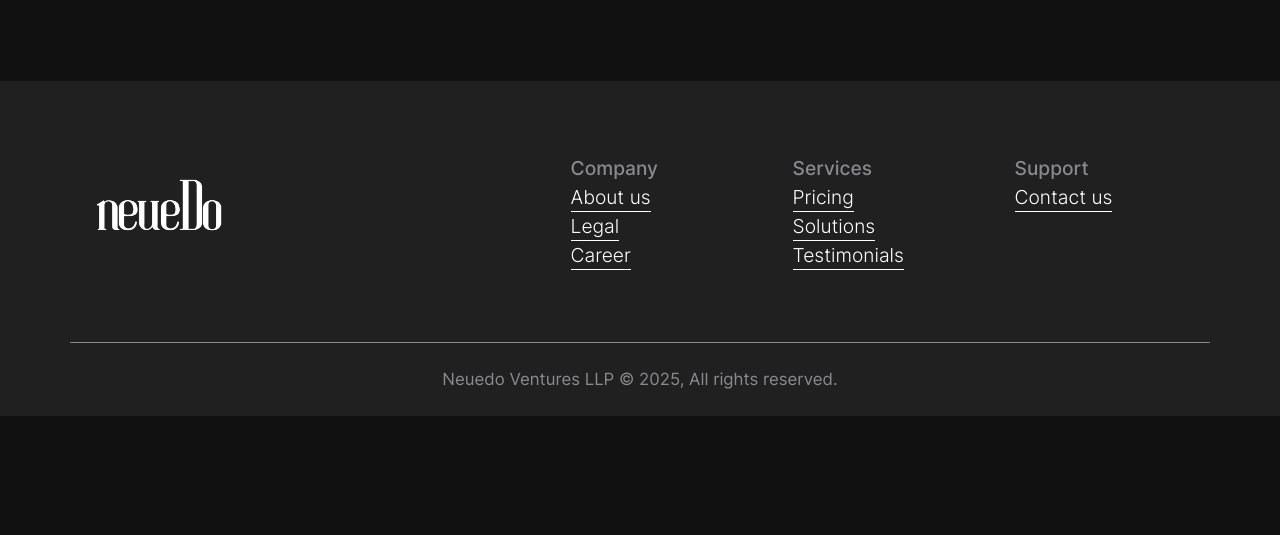
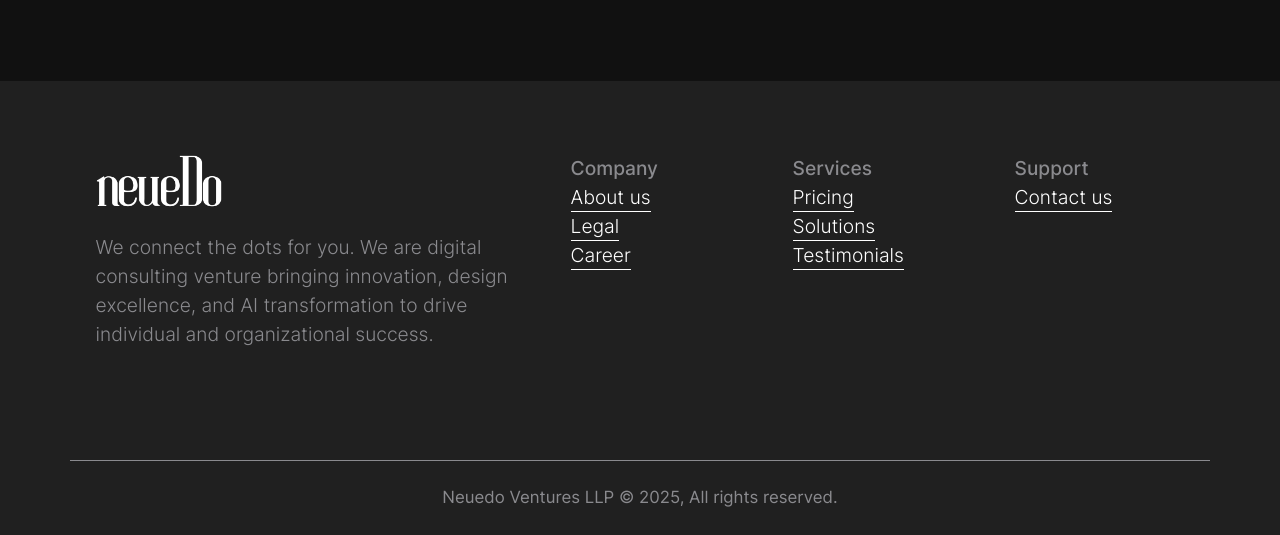
Before and after one commit to Neuedo/swift.github.io, a plain HTML site: page index.html in a window 1280 px wide. Shown: the part 4129-4664 px from the top of the page. Before the commit the page ends 4545 px from the top, so only its background shows below. Drawn offline with Linux system fonts and the light colour scheme.

Commit message:
Footer update

```diff
--- a/index.html
+++ b/index.html
@@ -504,11 +504,11 @@ Lorem ipsum dolor sit amet, consetetur sadipscing elitr.
     <footer class="bg-dark border-top border-dark">
   <div class="container py-vh-4 text-secondary fw-lighter">
     <div class="row">
-      <div class="col-12 col-lg-5 py-4 text-center text-lg-start">
-            <a class="navbar-brand pe-md-4 fs-4 col-12 col-md-auto text-center" href="neuedo.com">
+      <div class="col-12 col-lg-5 text-center text-lg-start">
+            <a class="navbar-brand pe-md-4 fs-4 col-12 col-md-auto text-center" href="https://neuedo.com">
               <img src="img/neuedo-white.png" width="30%" alt="Neuedo">
-</a>
-
+            </a>
+            <p class="py-vh-2">We connect the dots for you. We are digital consulting venture bringing innovation, design excellence, and AI transformation to drive individual and organizational success.</p>
       </div>
       <div class="col border-end border-dark">
         <span class="h6">Company</span>
```
